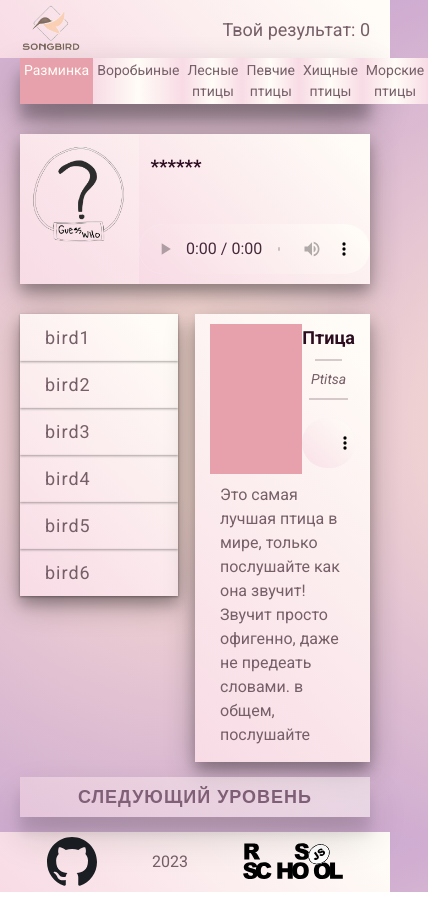
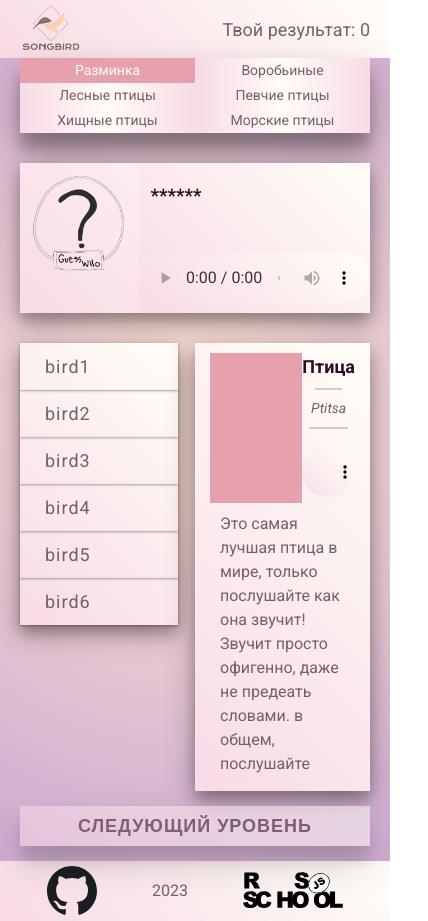
Before and after one commit to katsuro666/songbird, a website built with webpack: page src/index.html in a window 390 px wide. Shown: the whole page, 428 px wide, since content can reach past the window. Before the commit the page ends 892 px from the top, so only its background shows below. Built offline with nearby package versions, Linux system fonts and the light colour scheme.

Commit message:
feat: make top panel responsive

```diff
--- a/src/styles/components/_top-panel.scss
+++ b/src/styles/components/_top-panel.scss
@@ -1,5 +1,6 @@
 .top-panel {
-width: 100%;
+// width: 100%;
+
 
   & ul {
     padding: 0;
@@ -8,16 +9,24 @@ width: 100%;
     justify-content: space-between;
     list-style: none;
     box-shadow: 0 19px 38px rgba(0,0,0,0.30), 0 15px 12px rgba(0,0,0,0.22);
+
+    @include media-mobile {
+      flex-wrap: wrap;
+    }
   }
 }
 
 .tp__el {
-  // width: 100%;
+  width: 100%;
   font-size: 14px;
   text-align: center;
   background: linear-gradient(90deg, rgba(248,219,229,1) 0%, rgba(255,252,247,1) 50%, rgba(248,219,229,1) 100%);
   color: $text-color;
   padding: 2px 4px;
+
+  @include media-mobile {
+    width: 50%;
+  }
 }
 
 .tp--curr {
```
Also changed, not shown: src/styles/main.css, 1 other file.
